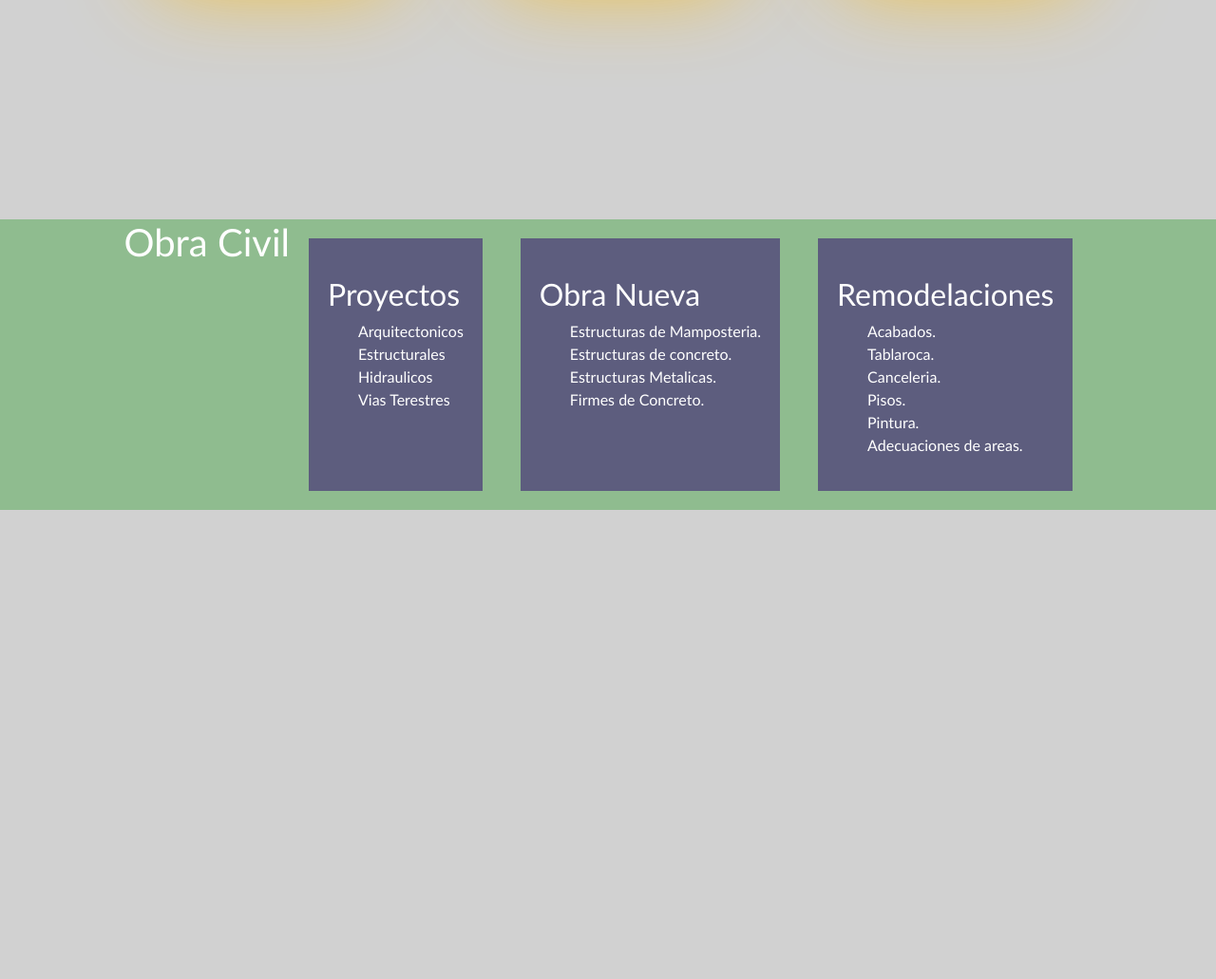
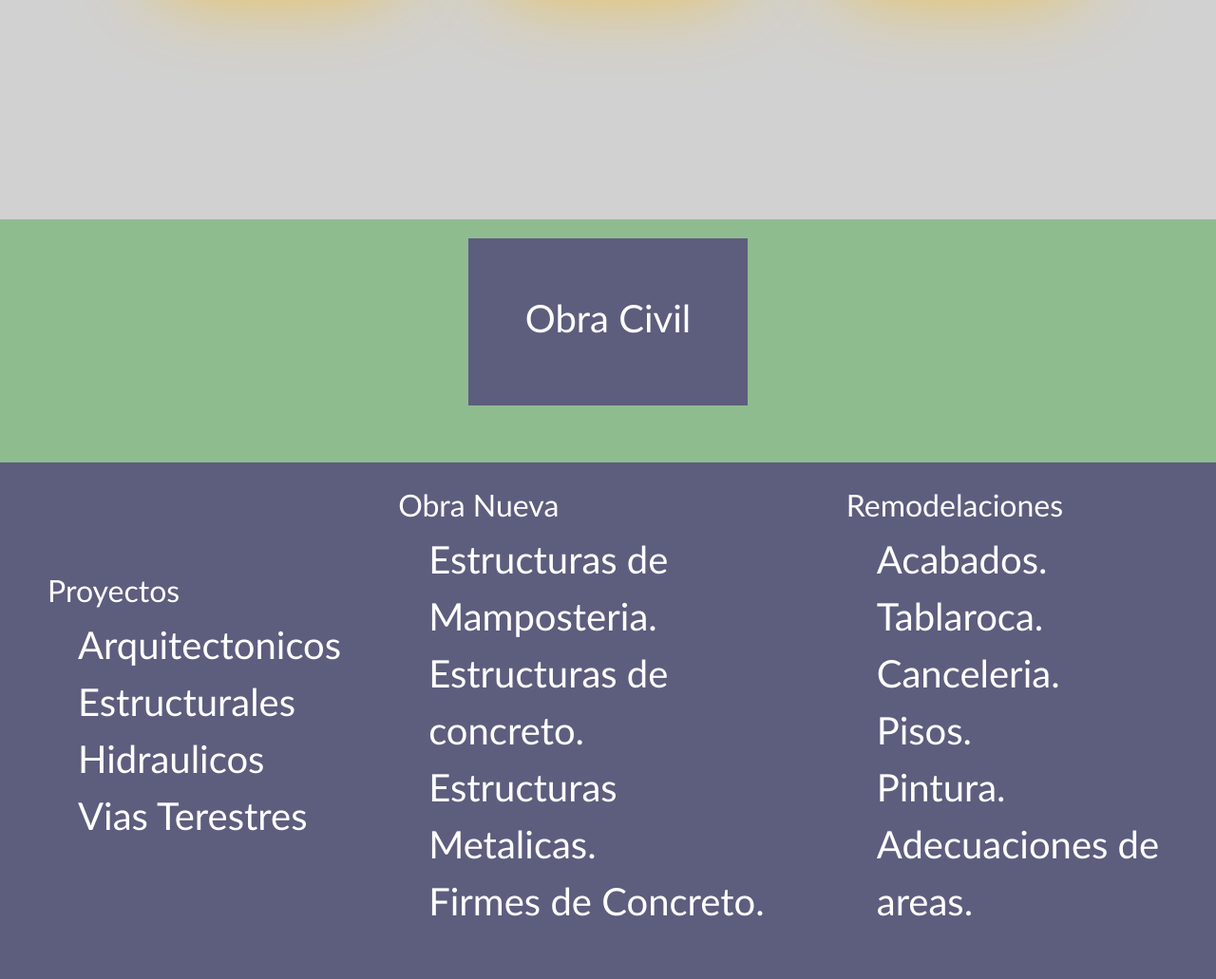
Before and after one commit to firemachineFTW/spin-python, a Flask app: page /services in a window 1280 px wide. Shown: the part 629-1660 px from the top of the page at 95% size. Before the commit the page ends 1166 px from the top, so only its background shows below. Run offline with Flask 3, Linux system fonts and the light colour scheme.

Commit message:
commit-corto

```diff
--- a/static/services.css
+++ b/static/services.css
@@ -205,15 +205,36 @@ header {
 .section{
     position: relative;
     display: flex;
+    width: auto;
+    height: 100%;
+    background-color: darkseagreen;
     justify-content: center;
-    background-color: darkseagreen;
+}
+
+.head{
+    position: absolute;
+    background-color: #5d5d7e;
+    margin-bottom: 40px;
+    margin: 20px 20px 40px 20px;
+    padding: 60px;
+
 }
 
 .section .services{
     position: relative;
-    margin: 20px;
+    display: flex;
     padding: 20px;
-
+    width: auto;
+    height: auto;
     background-color: #5d5d7e;
+    margin-top: 20%;
+    font-size: 40px;
     justify-content: center;
 }
+
+.content{
+    position: relative;
+    padding: 30px;
+    display: flex;
+    align-items: center;
+}
--- a/templates/services.html
+++ b/templates/services.html
@@ -72,7 +72,9 @@
         </div>
     </div>
         <div class="section">
+            <div class="head">
                 <h1>Obra Civil</h1>
+            </div>
             <div class="services">
                 <div class="content">
                     <div class="item">
@@ -85,8 +87,6 @@
                             </ul>
                     </div>
                 </div>
-            </div>
-            <div class="services">
                 <div class="content">
                     <div class="item">
                         <h2>Obra Nueva</h2>
@@ -98,8 +98,6 @@
                         </ul>
                     </div>
                 </div>
-            </div>
-            <div class="services">
                 <div class="content">
                     <div class="item">
                         <h2>Remodelaciones</h2>
@@ -114,7 +112,6 @@
                     </div>
                 </div>
         </div>
-        </div>
     <script type="text/javascript" src="{{url_for('static', filename = 'app.js')}}"></script>
 </body>
 </html>
```
Lines whose indentation alone changed are shown as unchanged.
